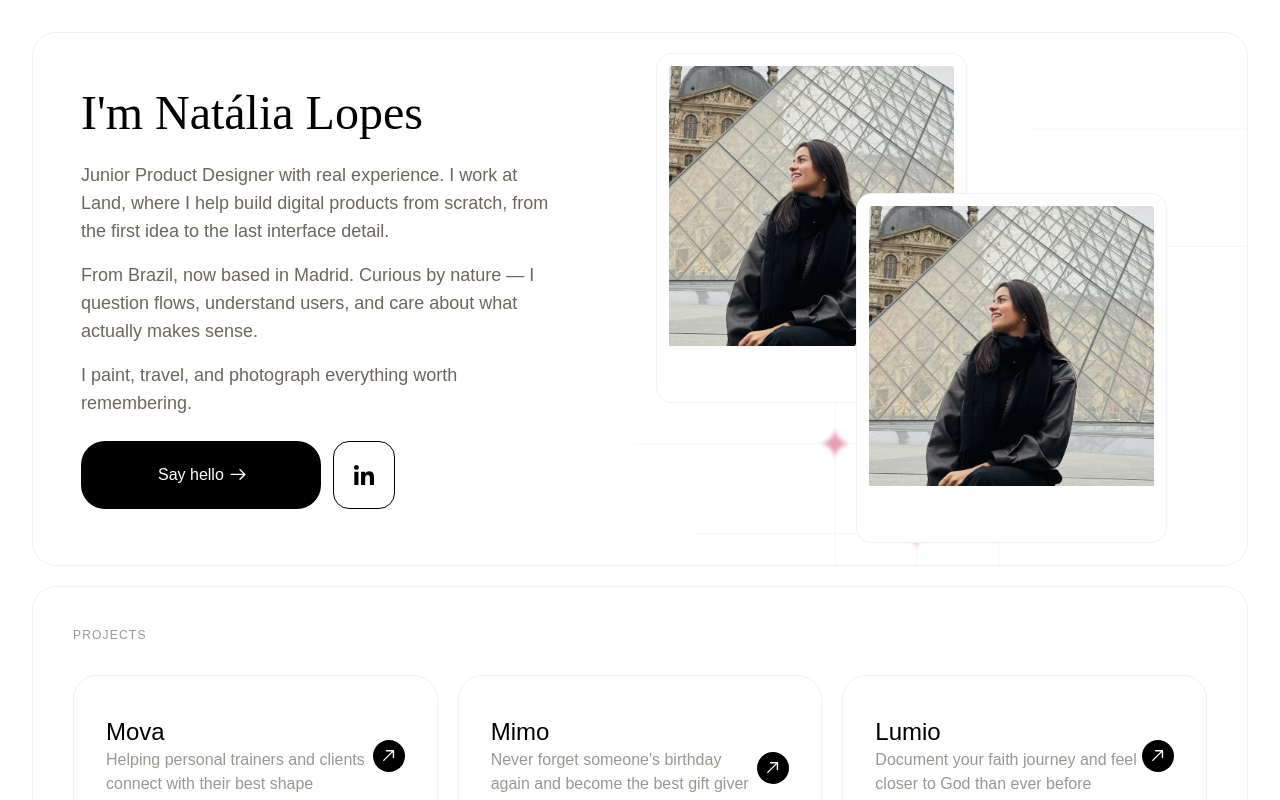
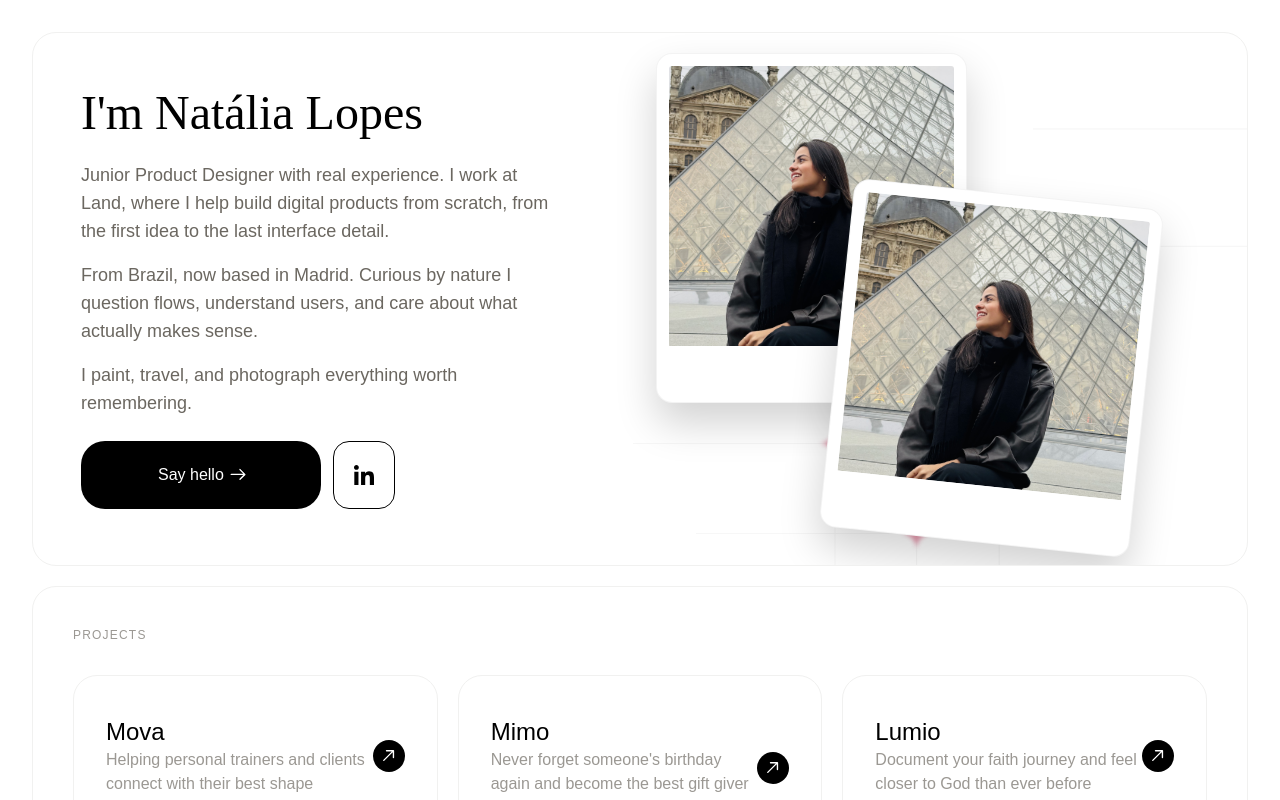
Before and after one commit to alexmonteirodev/portifolio-natalia, a React (Vite) app: page / in a window 1280 px wide. Shown: the top 800 px of the page. Built offline with nearby package versions, Linux system fonts and the light colour scheme.

Commit message:
update imgs

```diff
--- a/src/pages/home.tsx
+++ b/src/pages/home.tsx
@@ -37,7 +37,6 @@ import details1 from "../assets/svg/details1.svg";
 import details2 from "../assets/svg/details2.svg";
 import headerDetail1 from "../assets/svg/headerdetail1.svg";
 import headerDetail2 from "../assets/svg/headerdetail2.svg";
-import headerBg from "../assets/svg/headerBg.svg";
 import Coment from "../components/Coment";
 
 const skills = [
@@ -103,7 +102,7 @@ function App() {
               idea to the last interface detail.
             </p>
             <p>
-              From Brazil, now based in Madrid. Curious by nature — I question
+              From Brazil, now based in Madrid. Curious by nature I question
               flows, understand users, and care about what actually makes sense.
             </p>
             <p>I paint, travel, and photograph everything worth remembering.</p>
@@ -130,12 +129,40 @@ function App() {
           <img
             src={Natalia}
             alt="Natália Lopes"
-            className="h-52 w-52 md:h-87.5 md:w-77.75 rounded-2xl object-cover border border-[#F1F1F1CC] px-3 pt-3 pb-14 bg-white absolute top-5 right-70"
+            className="
+    h-52 w-52 md:h-87.5 md:w-77.75
+    rounded-2xl object-cover
+    border border-[#F1F1F1CC]
+    px-3 pt-3 pb-14
+    bg-white
+    absolute top-5 right-70
+
+    shadow-[0_20px_40px_rgba(0,0,0,0.18)]
+    transition-all duration-500 ease-out
+    hover:-translate-y-4
+    hover:scale-[1.03]
+   hover:-rotate-2
+    hover:shadow-[0_35px_60px_rgba(0,0,0,0.28)]
+  "
           />
           <img
             src={Natalia}
             alt="Natália Lopes"
-            className="h-52 w-52 md:h-87.5 md:w-77.75 rounded-2xl object-cover border border-[#F1F1F1CC] px-3 pt-3 pb-14 bg-white absolute top-40 right-20"
+            className="
+    h-52 w-52 md:h-87.5 md:w-77.75
+    rounded-2xl object-cover
+    border border-[#F1F1F1CC]
+    px-3 pt-3 pb-14
+    bg-white
+    absolute top-40 right-25
+   rotate-6
+    shadow-[0_20px_40px_rgba(0,0,0,0.18)]
+    transition-all duration-500 ease-out
+    hover:-translate-y-5
+    hover:scale-[1.04]
+hover:rotate-10
+    hover:shadow-[0_40px_70px_rgba(0,0,0,0.30)]
+  "
           />
         </div>
 
```
